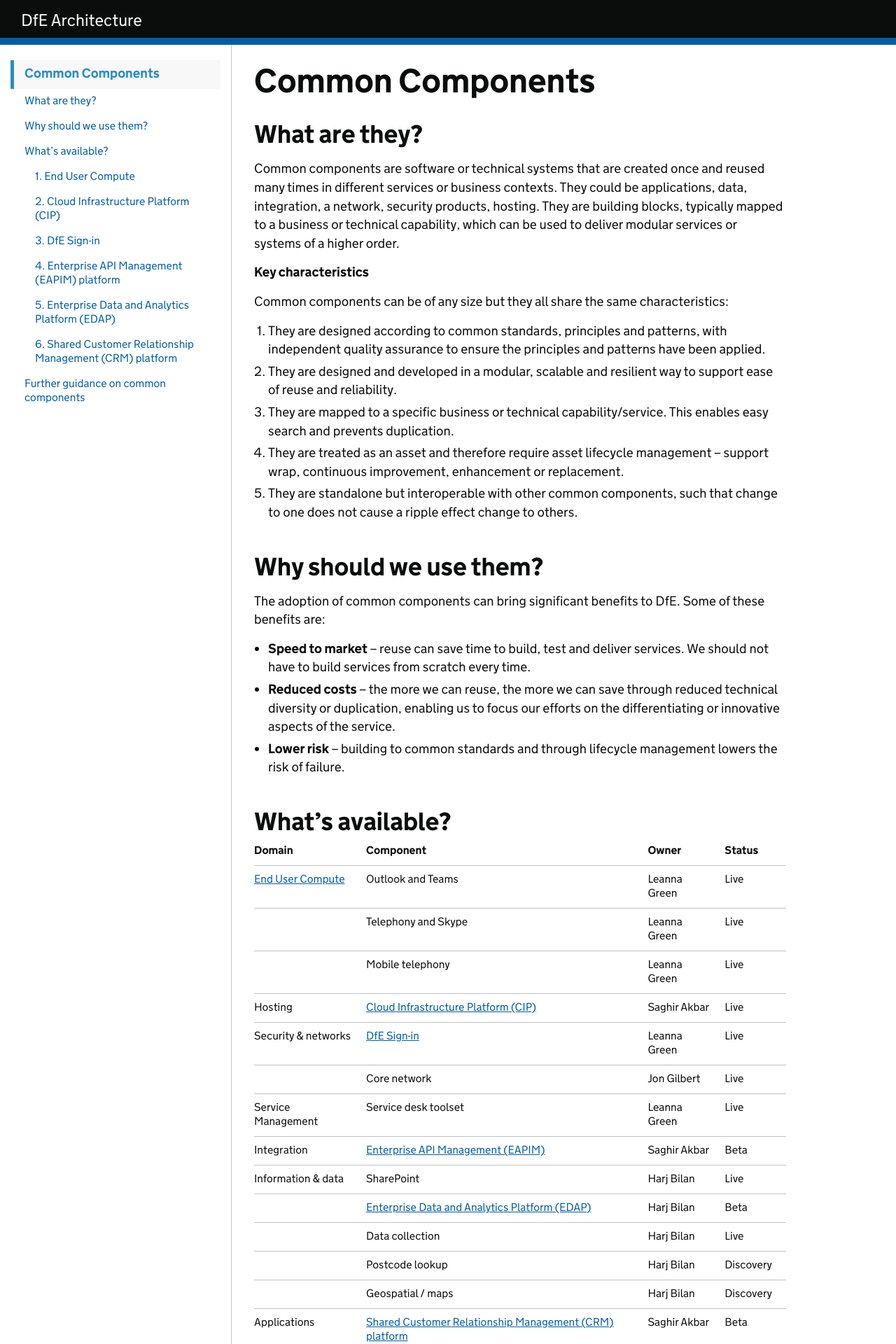
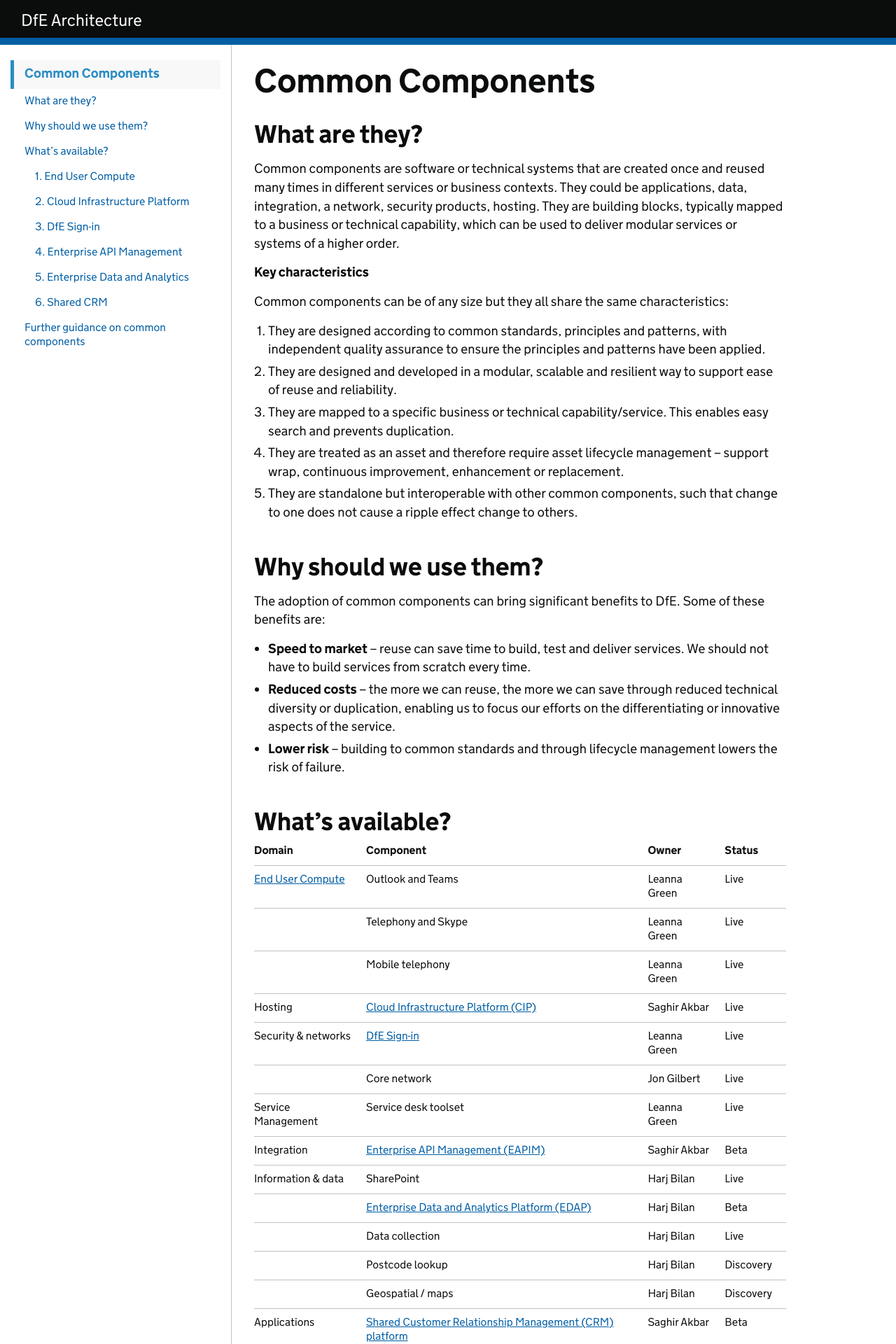
Before and after one commit to DFE-Digital/architecture, a Jekyll site: the page built from common-components/index.md, in a window 1280 px wide. Shown: the top 1920 px of the page at 70% size. Built offline with Jekyll 4.4.1, drawn with Linux system fonts in a browser that asks for light colours; our own code applies the rules of GitHub Pages for plain Markdown files; some of the changed text lies outside the part shown.

Commit message:
Update cc titles

```diff
--- a/common-components/index.md
+++ b/common-components/index.md
@@ -63,7 +63,7 @@ __Roadmap__
 __Further guidance__
 
 <a name="cip"></a>
-### 2. Cloud Infrastructure Platform (CIP)
+### 2. Cloud Infrastructure Platform
 
 [description]
 
@@ -99,7 +99,7 @@ __Further guidance__
 - _Who creates / maintains this content (support email)_
 
 <a name="eapim"></a>
-### 4. Enterprise API Management (EAPIM) platform
+### 4. Enterprise API Management
 
 [description]
 
@@ -112,7 +112,7 @@ __Roadmap__
 __Further guidance__
 
 <a name="edap"></a>
-### 5. Enterprise Data and Analytics Platform (EDAP)
+### 5. Enterprise Data and Analytics
 
 [description]
 
@@ -125,7 +125,7 @@ __Roadmap__
 __Further guidance__
 
 <a name="crm"></a>
-### 6. Shared Customer Relationship Management (CRM) platform
+### 6. Shared CRM
 
 [description]
 
```
